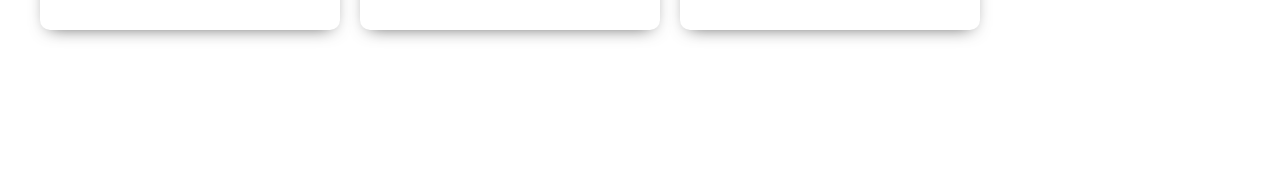
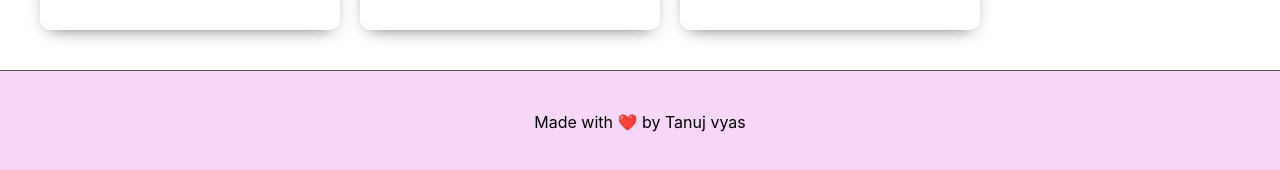
Before and after one commit to tanujvyas10/Reactjs-AirBNB, a React (Create React App) app: page / in a window 1280 px wide. Shown: the part 1878-2048 px from the top of the page. Before the commit the page ends 1948 px from the top, so only its background shows below. Built offline with nearby package versions, Linux system fonts and the light colour scheme.

Commit message:
footer started

```diff
--- a/package.json
+++ b/package.json
@@ -11,6 +11,7 @@
     "react": "^16.13.1",
     "react-date-range": "^1.0.3",
     "react-dom": "^16.13.1",
+    "react-router-dom": "^5.2.0",
     "react-scripts": "3.4.3"
   },
   "scripts": {
--- a/src/App.js
+++ b/src/App.js
@@ -8,7 +8,7 @@ function App() {
     <div className="App">
     <Header/>
     <Home/>
-
+    <Footer/>
     </div>
   );
 }
--- /dev/null
+++ b/src/components/Footer/Footer.css
@@ -0,0 +1,13 @@
+.footer{
+    border-top:1px solid #555353;
+    padding:20px;
+    background-color: #f7d7f7;
+    bottom: 0;
+    text-align:center;
+}
+
+.footer > p{
+    padding: 5px;
+    font-size: 14x;
+
+}
--- a/src/components/Footer/index.js
+++ b/src/components/Footer/index.js
@@ -1,9 +1,9 @@
 import React from 'react'
-
+import './Footer.css'
 const Footer = () => {
     return (
         <div className= "footer">
-            <h1>Foorter</h1>
+            <p>Made with ❤️ by Tanuj vyas</p>
         </div>
     )
 }
```
Also changed, not shown: 1 other file (tests, documents, lock files or other folders).
